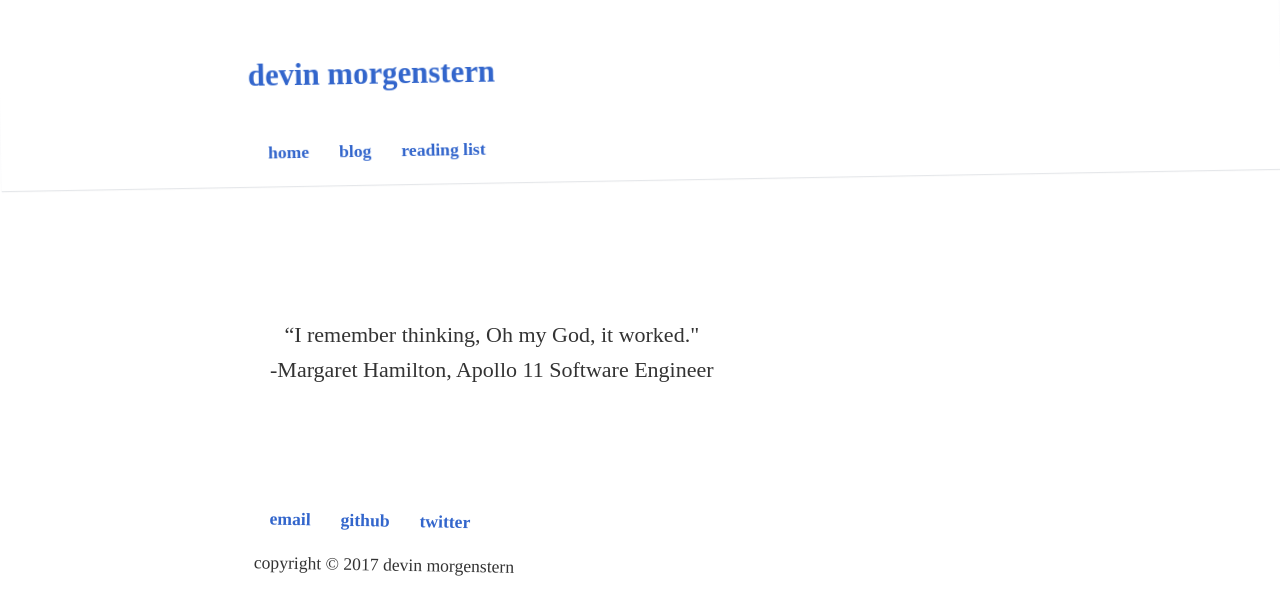
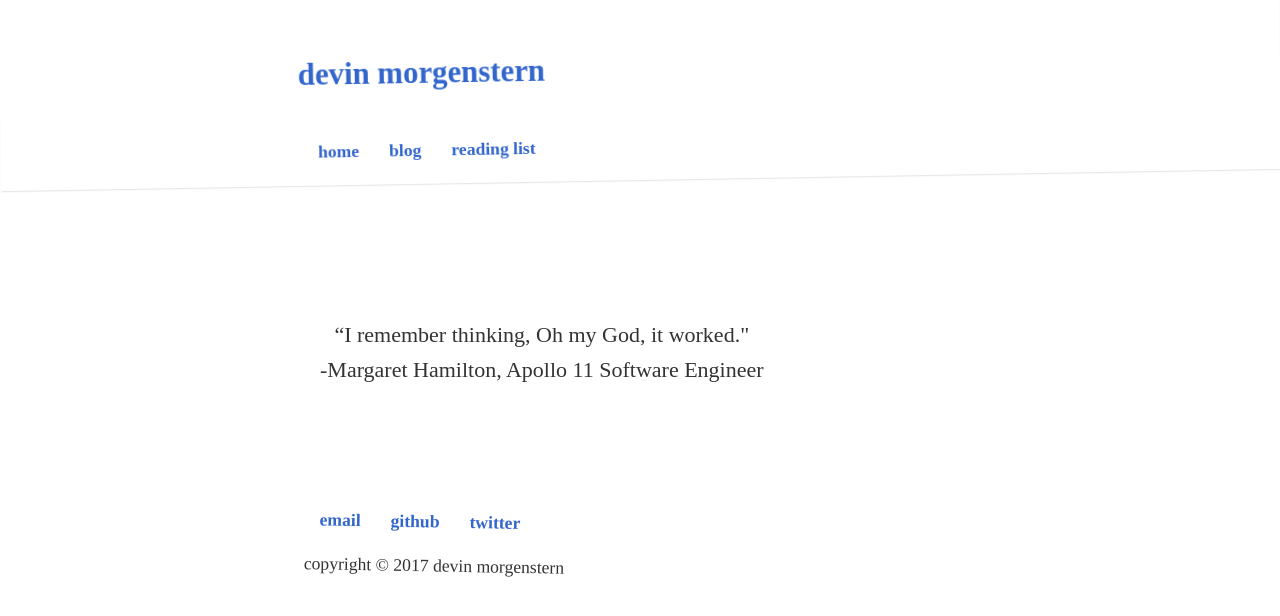
Before and after one commit to devinrm/devinrm.github.io, a Jekyll site: the page built from index.html, in a window 1280 px wide. Shown: the top 616 px of the page. Built offline with Jekyll 4.4.1, drawn with Linux system fonts in a browser that asks for light colours; some web fonts are replaced.

Commit message:
Adjust width

```diff
--- a/css/main.css
+++ b/css/main.css
@@ -51,7 +51,7 @@
 
 main {
   margin: 0 auto;
-  max-width: 800px;
+  max-width: 700px;
   padding: 0 15px;
 }
 
@@ -80,7 +80,7 @@
 
 .container {
   margin: 0 auto;
-  max-width: 800px;
+  max-width: 700px;
 }
 
 .intro {
@@ -99,7 +99,7 @@
 .nav-bottom nav {
   float: left;
   margin: 0 auto;
-  max-width: 800px;
+  max-width: 700px;
 }
 
 .nav-top {
@@ -118,7 +118,7 @@
 .nav-top nav {
   float: left;
   margin: 0 auto;
-  max-width: 800px;
+  max-width: 700px;
   padding-left: 12px;
 }
 
```
